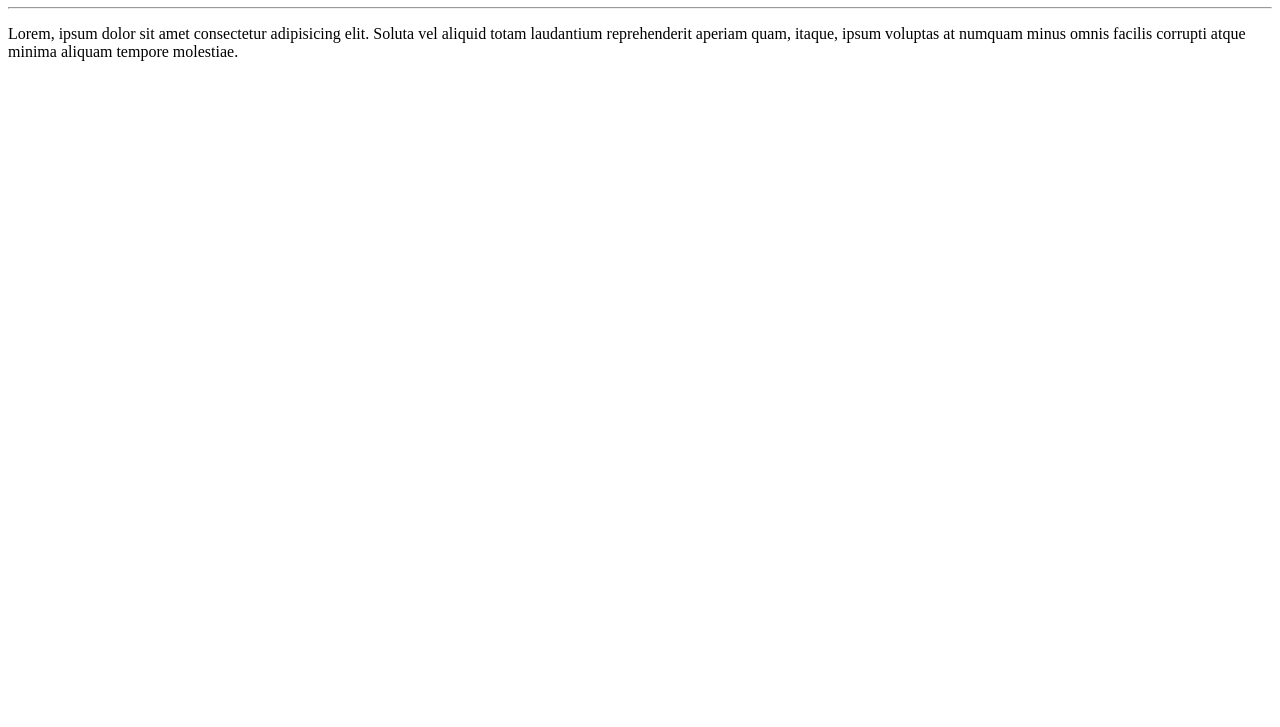
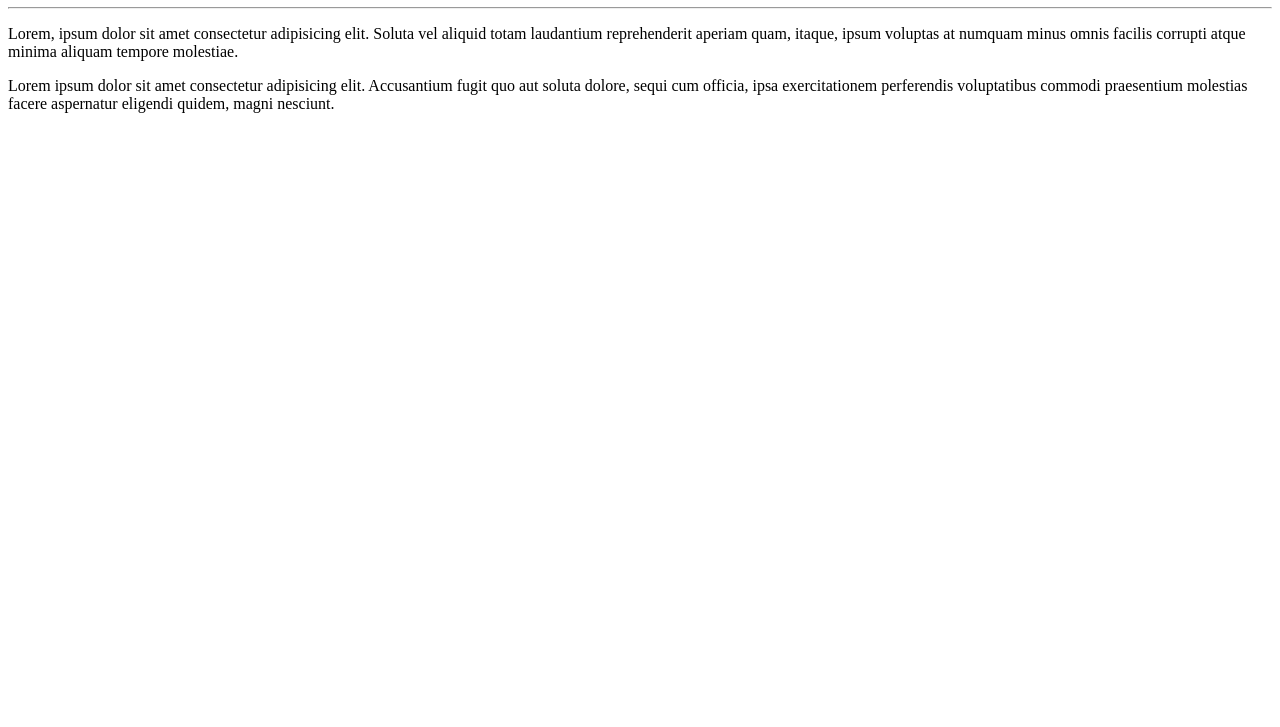
Before and after one commit to lucas-polski/Ola-Mundo, a plain HTML site: page site-exemplo/index.html in a window 1280 px wide. Shown: the part 73-800 px from the top of the page. Drawn offline with Linux system fonts and the light colour scheme.

Commit message:
adicionei um parágrafo

```diff
--- a/site-exemplo/index.html
+++ b/site-exemplo/index.html
@@ -9,5 +9,6 @@
     <h1>Olá, Mundo</h1>
     <hr>
     <p>Lorem, ipsum dolor sit amet consectetur adipisicing elit. Soluta vel aliquid totam laudantium reprehenderit aperiam quam, itaque, ipsum voluptas at numquam minus omnis facilis corrupti atque minima aliquam tempore molestiae.</p>
+    <p>Lorem ipsum dolor sit amet consectetur adipisicing elit. Accusantium fugit quo aut soluta dolore, sequi cum officia, ipsa exercitationem perferendis voluptatibus commodi praesentium molestias facere aspernatur eligendi quidem, magni nesciunt.</p>
 </body>
 </html>
```
